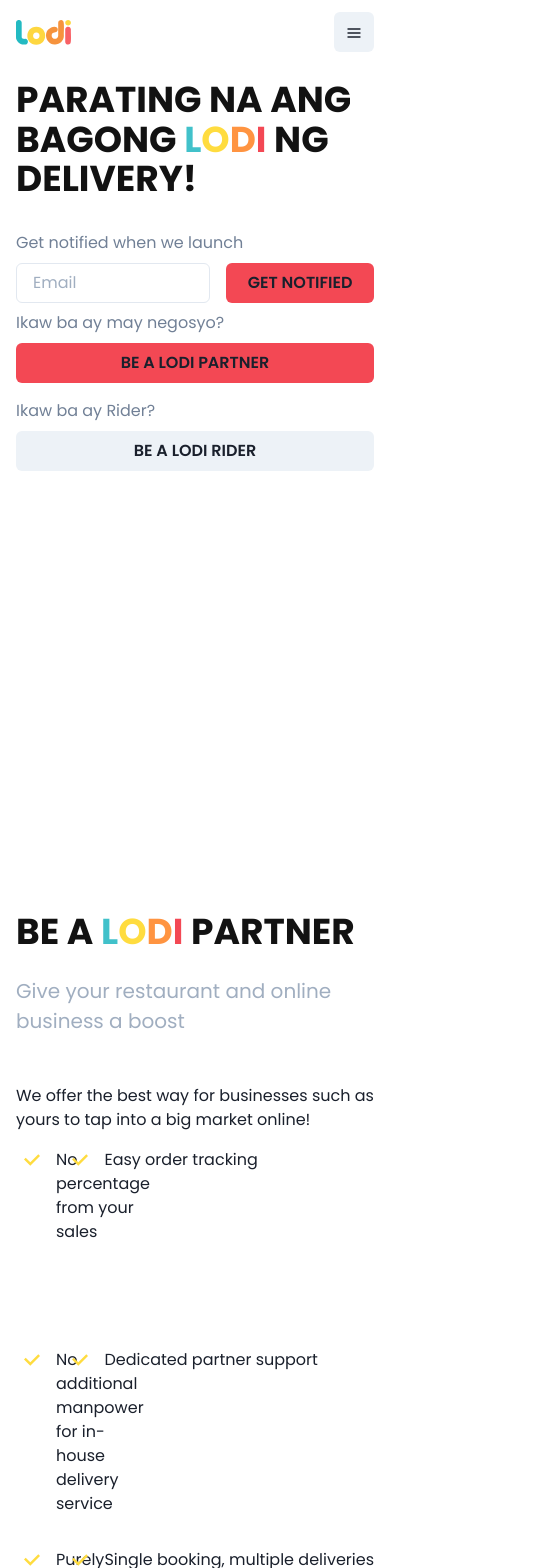
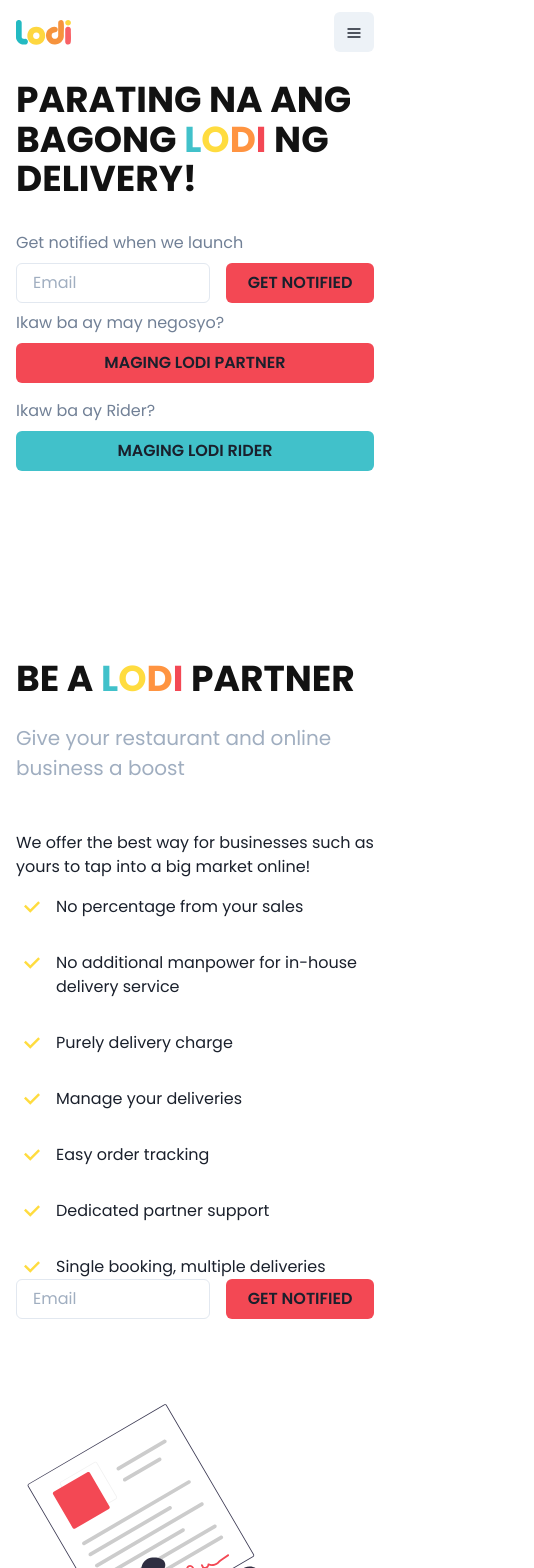
Before and after one commit to icyjms/reactjs-web-lodi-app, a React (Create React App) app: page / in a window 390 px wide. Shown: the top 1568 px of the page, 534 px wide, since content can reach past the window. Built offline with nearby package versions, Linux system fonts and the light colour scheme.

Commit message:
Resolve responsive design in Partner componenet

```diff
--- a/src/components/Section.js
+++ b/src/components/Section.js
@@ -3,7 +3,7 @@
 
 import useIntersectionObserver from 'utils/useIntersectionObserver';
 
-const Section = ({ id, children }) => {
+const Section = ({ id, children, minHeight }) => {
   const threshold = 0.4;
   const ref = useRef(null);
   const entry = useIntersectionObserver(ref, { threshold });
@@ -24,7 +24,7 @@
   }, [isVisible, entry]);
 
   return (
-    <Box id={id} as="section" minHeight="100vh" {...{ ref }}>
+    <Box id={id} as="section" minHeight={minHeight || "100vh"} {...{ ref }}>
       {children}
     </Box>
   );
--- a/src/views/home/Home.js
+++ b/src/views/home/Home.js
@@ -6,16 +6,16 @@
   Text,
   Button,
   Container,
-} from '@chakra-ui/react';
-
-import { ReactComponent as DeviceImg } from 'assets/img/pre-launch-device.svg';
-import GetNotified from 'components/GetNotified';
-import LodiText from 'components/LodiText';
-import Section from 'components/Section';
-import { Link } from 'react-router-dom';
+} from "@chakra-ui/react";
+// import { ReactComponent as LodiLogo } from "assets/img/logo.svg";
+import { ReactComponent as DeviceImg } from "assets/img/pre-launch-device.svg";
+import GetNotified from "components/GetNotified";
+import LodiText from "components/LodiText";
+import Section from "components/Section";
+import { Link } from "react-router-dom";
 
 function Home() {
-  const subtext = 'Get notified when we launch';
+  const subtext = "Get notified when we launch";
 
   const goTo = (path) => {
     // window.history.pushState({}, document.title, path);
@@ -23,13 +23,13 @@
   };
 
   return (
-    <Section>
+    <Section minHeight="70vh">
       <Container maxW="12xl" px={[4, 8, 16]}>
         <Stack
           justifyContent="space-between"
           spacing={{ base: 16, md: 10 }}
           py={{ base: 4, md: 16 }}
-          direction={{ base: 'column', md: 'row' }}
+          direction={{ base: "column", md: "row" }}
         >
           <Stack>
             <Stack
@@ -41,12 +41,12 @@
               <Heading
                 lineHeight={1.1}
                 fontWeight={700}
-                fontSize={{ base: '4xl', sm: '3xl', lg: '7xl' }}
+                fontSize={{ base: "4xl", sm: "3xl", lg: "7xl" }}
               >
                 <Text
                   as="span"
                   color="dark.100"
-                  style={{ textTransform: 'uppercase' }}
+                  style={{ textTransform: "uppercase" }}
                 >
                   Parating na ang bagong
                   <LodiText />
@@ -56,7 +56,7 @@
               <Stack>
                 <Text
                   color="gray.500"
-                  fontSize={{ base: '1xl', sm: '2xl', lg: '3xl' }}
+                  fontSize={{ base: "1xl", sm: "2xl", lg: "3xl" }}
                 >
                   {subtext}
                   {/* Gusto mo bang maging LODI sa negosyo?
@@ -66,35 +66,39 @@
               </Stack>
             </Stack>
             <Stack
-              direction={{ base: 'column', sm: 'row' }}
+              direction={{ base: "column", sm: "row" }}
               spacing={[4, 8, 12]}
             >
               <Stack direction="column">
                 <Text color="gray.500">Ikaw ba ay may negosyo?</Text>
-                <Button bg="brand.100" onClick={() => goTo('#partner')}>
-                  BE A LODI PARTNER
+                <Button bg="brand.100" onClick={() => goTo("#partner")}>
+                  MAGING LODI PARTNER
                 </Button>
               </Stack>
               <Stack direction="column">
                 <Text color="gray.500">Ikaw ba ay Rider?</Text>
-                <Button as={Link} to="/rider">
-                  BE A LODI RIDER
+                <Button as={Link} to="/rider" backgroundColor="cyan">
+                  MAGING LODI RIDER
                 </Button>
               </Stack>
             </Stack>
           </Stack>
+          {
             <Flex
-            display={{ base: 'none', sm: 'block' }}
+              display={{ base: "none", sm: "block" }}
               flex={1}
               justify="center"
               align="center"
               position="relative"
-            px={[4, 8, 12]}
+              // px={[4, 8, 12]}
             >
+              {
                 <Box position="relative" width="full" overflow="hidden">
                   <DeviceImg />
                 </Box>
+              }
             </Flex>
+          }
         </Stack>
       </Container>
     </Section>
--- a/src/views/partner/Partner.js
+++ b/src/views/partner/Partner.js
@@ -9,25 +9,28 @@
   HStack,
   Icon,
   VStack,
-} from '@chakra-ui/react';
-import { CheckIcon } from '@chakra-ui/icons';
+  Center,
+} from "@chakra-ui/react";
+import { CheckIcon } from "@chakra-ui/icons";
 
-import LodiText from 'components/LodiText';
-import { offers } from 'utils/config';
-
-import { ReactComponent as PartnerImg } from 'assets/img/partner.svg';
-import GetNotified from 'components/GetNotified';
-import Section from 'components/Section';
+import LodiText from "components/LodiText";
+import { offers } from "utils/config";
+// import { ReactComponent as LodiLogo } from "assets/img/logo.svg";
+import { ReactComponent as PartnerImg } from "assets/img/partner.svg";
+import GetNotified from "components/GetNotified";
+import Section from "components/Section";
 
 function Partner() {
   return (
     <Section id="partner">
       <Container maxW="12xl" px={[4, 8, 16]}>
+        <Stack direction={{ base: "column", lg: "row" }}>
+          <Flex direction="column" justifyContent="space-evenly">
             <Box mb={{ base: 8, md: 20 }}>
               <Heading
                 color="dark.100"
                 mb={5}
-            fontSize={{ base: '4xl', md: '6xl' }}
+                fontSize={{ base: "4xl", md: "6xl" }}
               >
                 BE A
                 <LodiText />
@@ -39,16 +42,19 @@
             </Box>
             <Box py="4">
               <Text>
-            We offer the best way for businesses such as yours to tap into a big
-            market online!
+                We offer the best way for businesses such as yours to tap into a
+                big market online!
               </Text>
             </Box>
-        <Stack direction={{ base: 'column', lg: 'row' }}>
+            <Stack direction={{ base: "column", lg: "row" }}>
               <Flex direction="column" justifyContent="space-evenly">
                 <SimpleGrid
-              templateRows="repeat(4, 1fr)"
+                  /*    templateRows="repeat(4, 1fr)"
               autoFlow="column"
               columns={{ base: 1, md: 2 }}
+              spacing={8} */
+                  justifyContent="center"
+                  columns={{ base: 1, sm: 2, md: 2 }}
                   spacing={8}
                 >
                   {offers.map((item) => (
@@ -64,9 +70,11 @@
                 </SimpleGrid>
                 <GetNotified />
               </Flex>
-          <Box>
+            </Stack>
+          </Flex>
+          <Center>
             <PartnerImg />
-          </Box>
+          </Center>
         </Stack>
       </Container>
     </Section>
```
Lines whose indentation alone changed are shown as unchanged.
